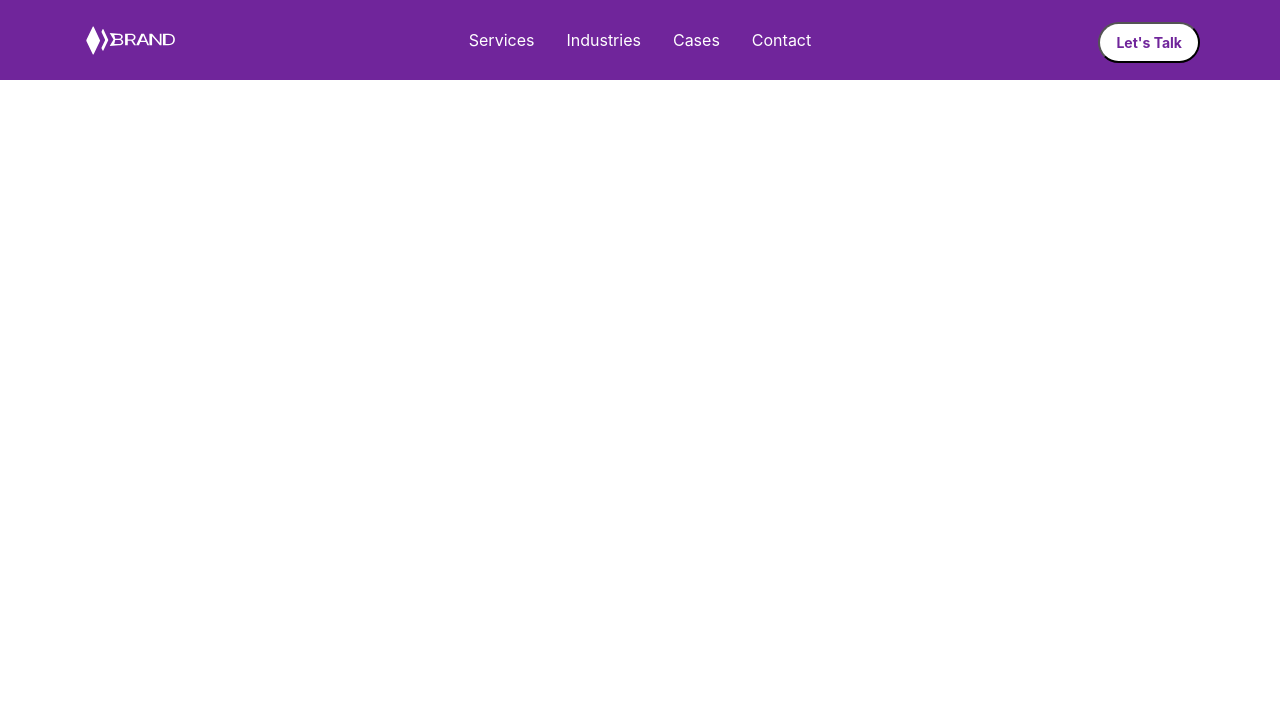
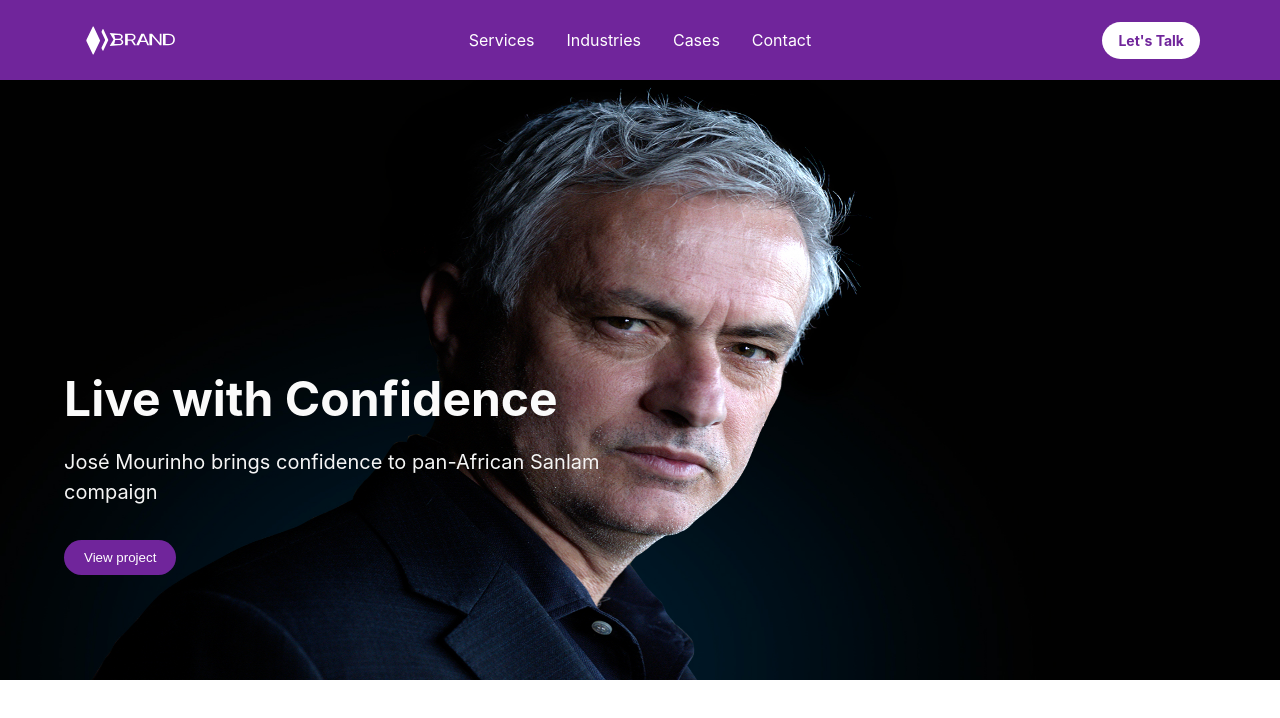
Before and after one commit to shauncommits/song, a React (Create React App) app: page / in a window 1280 px wide. Shown: the top 718 px of the page. Built offline with nearby package versions, Linux system fonts and the light colour scheme.

Commit message:
Added the top image view and text

```diff
--- a/src/view/home.js
+++ b/src/view/home.js
@@ -43,6 +43,22 @@ function Home() {
                 <button className={styles.navButton}>Let's Talk</button>
             </div>
         </div>
+
+        <div className={styles.upperBackground}>
+            <div className={styles.hero}>
+                <div className={styles.text}>
+                    Live with Confidence
+                    <div className={styles.innerText}>
+                        José Mourinho brings confidence to pan-African Sanlam
+                        <br></br>
+                        compaign
+                     </div>
+                     <div>
+                     <button className={styles.viewButton}>View project</button>
+                     </div>
+                </div>
+            </div>
+        </div>
     </div>
   );
 }
--- a/src/view/style/home.module.css
+++ b/src/view/style/home.module.css
@@ -76,4 +76,55 @@
     position: absolute;
     right: 80px;
     top:21.5px;
+    border: none;
 }
+
+.upperBackground{
+    height: 600px;
+    position: relative;
+    overflow: hidden;
+}
+
+.hero{
+    background: url(../images/hero.png) no-repeat center top;
+    background-size: 100% 100%; /* Stretch the image to fill the entire width and height of the container */
+    width: 100%;
+    height: 100%;
+    position: absolute;
+    color:white;
+}
+
+.text{
+    color: var(--shades-100, #FAFAFA);
+    font-family: Inter;
+    font-size: 48px;
+    font-style: normal;
+    font-weight: 700;
+    line-height: 140%;
+    margin-top: 285px;
+    margin-left:5%;
+}
+
+.innerText{
+    color: var(--shades-200, #F5F5F5);
+    /* subtitle/is-5 */
+    font-family: Inter;
+    font-size: 20px;
+    font-style: normal;
+    font-weight: 400;
+    line-height: 150%; /* 30px */
+    margin-top: 15px;
+}
+
+.viewButton{
+    display: flex;
+    padding: 10px 20px;
+    margin-top: 33px;
+    justify-content: center;
+    align-items: center;
+    gap: 8px;
+    border-radius: 25px;
+    background: var(--primary-main, #70259B);
+    border: none;
+    color: #FFFFFF;
+}
```
Also changed, not shown: src/view/images/hero.png (added).
